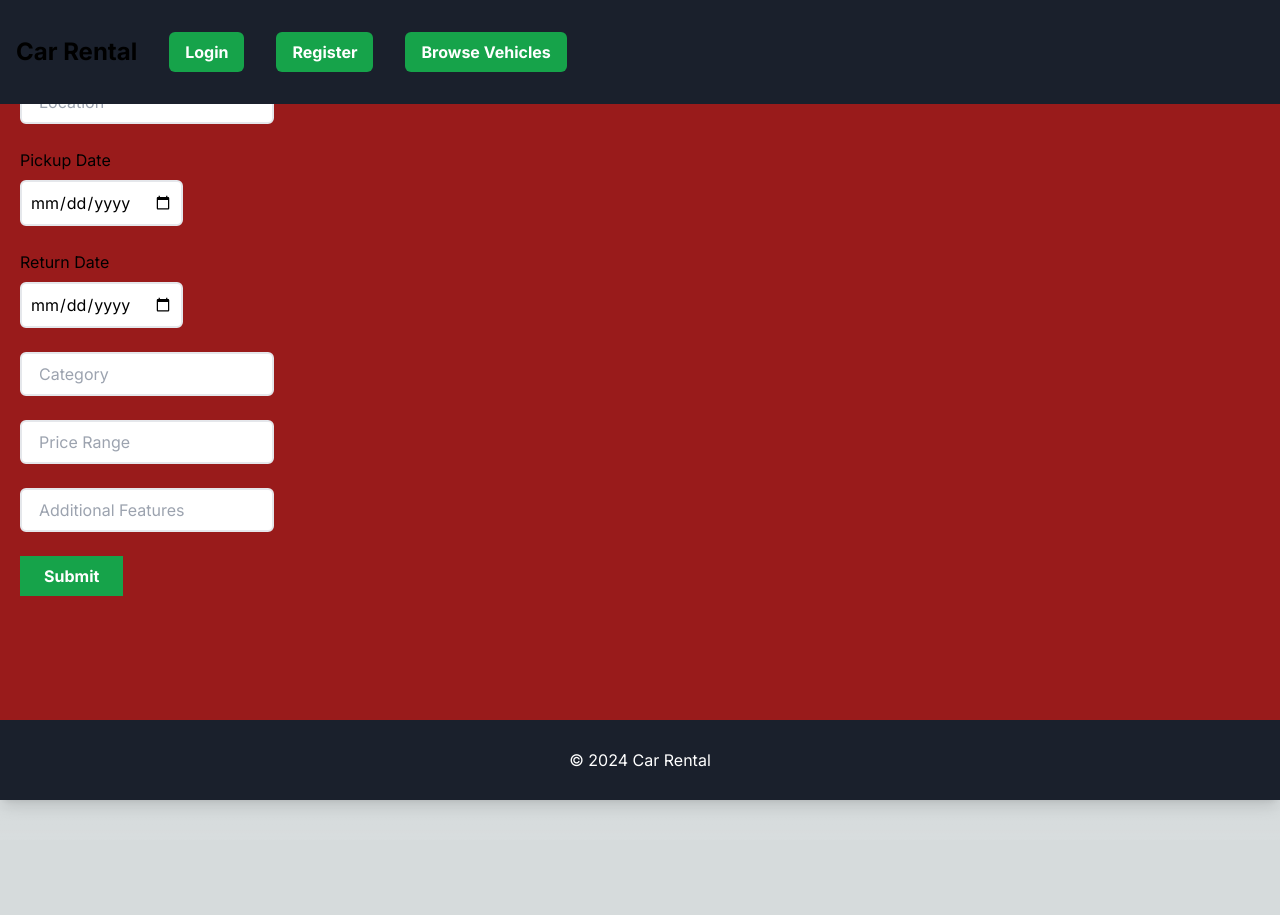
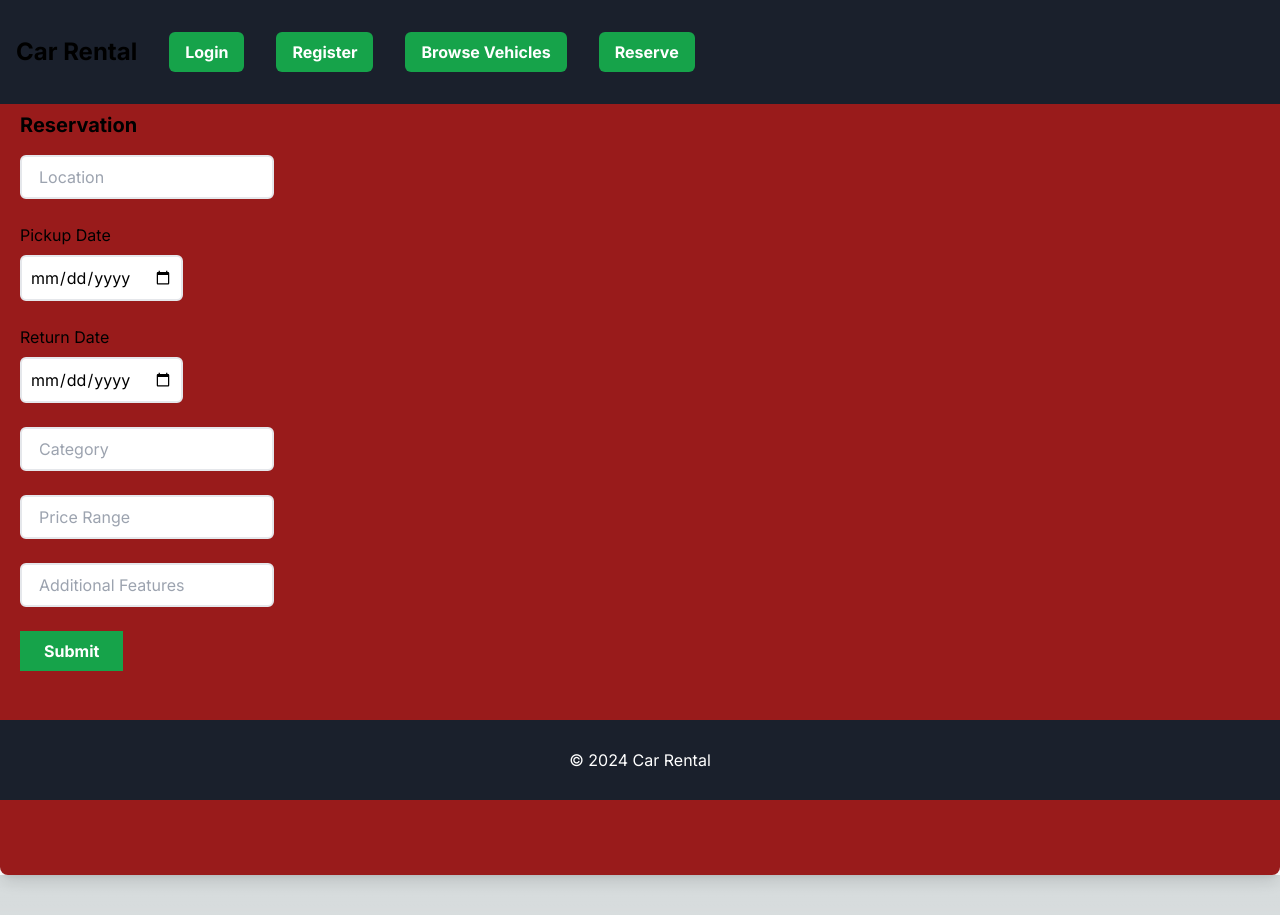
Before and after one commit to egadb/Team341-soen341projectW2024, a Next.js app in the folder Sprint 2/soen341-rentalapp/: page /reservation in a window 1280 px wide. Before the commit the page ends 840 px from the top, so only its background shows below. Built offline with nearby package versions, Linux system fonts and the light colour scheme.

Commit message:
added reservation to navbar

```diff
--- a/Sprint 2/soen341-rentalapp/app/reservation/page.tsx
+++ b/Sprint 2/soen341-rentalapp/app/reservation/page.tsx
@@ -15,8 +15,8 @@ export default function ReservationForm() {
     // Handle form submission here
   };
   return (
-    <div className="grid h-screen ">
-      <div className="h-full rounded-lg bg-red-800 p-5 shadow-lg">
+    <div className="h-screen">
+      <div className="h-full rounded-lg bg-red-800 p-5 shadow-lg" style={{ marginTop: "75px" }}>
         <h1 className="my-4 text-xl font-bold">Reservation</h1>
         <form onSubmit={handleSubmit} className="h-full">
           <input
--- a/Sprint 2/soen341-rentalapp/components/global/NavBar.tsx
+++ b/Sprint 2/soen341-rentalapp/components/global/NavBar.tsx
@@ -36,6 +36,7 @@ export default function NavBar() {
         <NavBarButton name="Login" path="/login" />
         <NavBarButton name="Register" path="/register" />
         <NavBarButton name="Browse Vehicles" path="/browse-vehicles" />
+        <NavBarButton name="Reserve" path="/reservation" />
       </nav>
     </div>
   );
```
